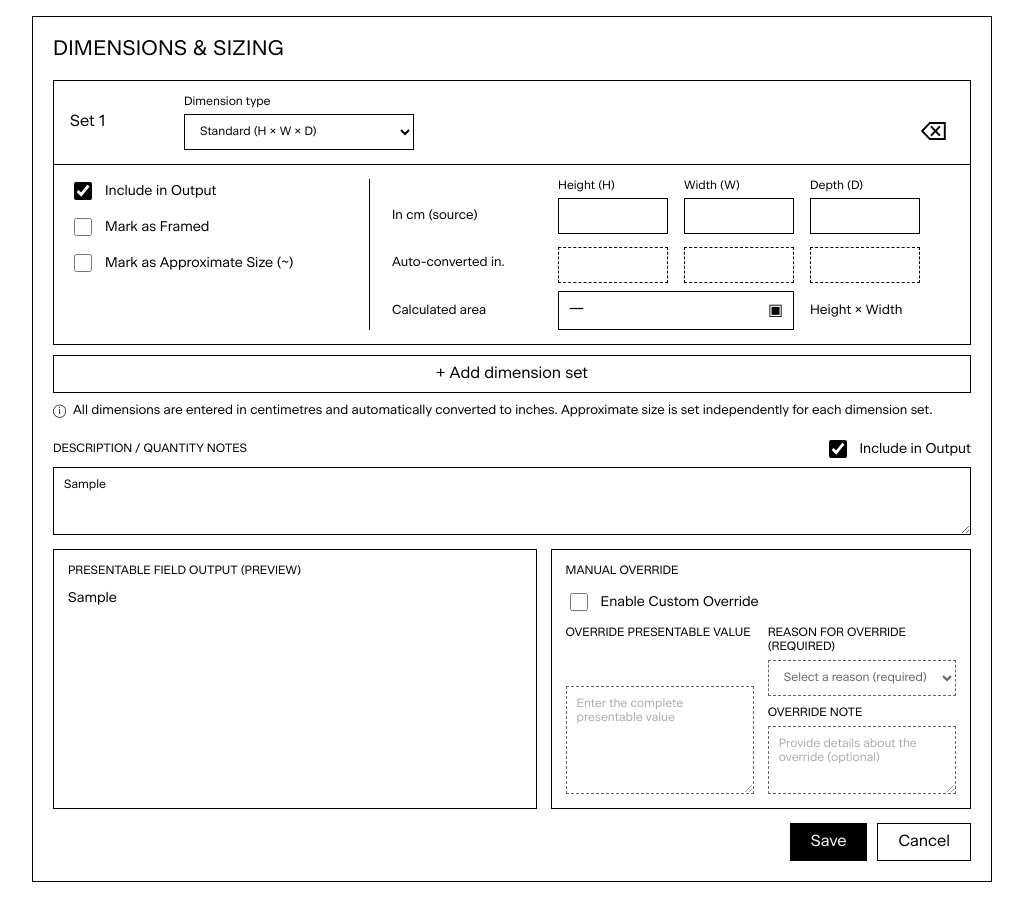
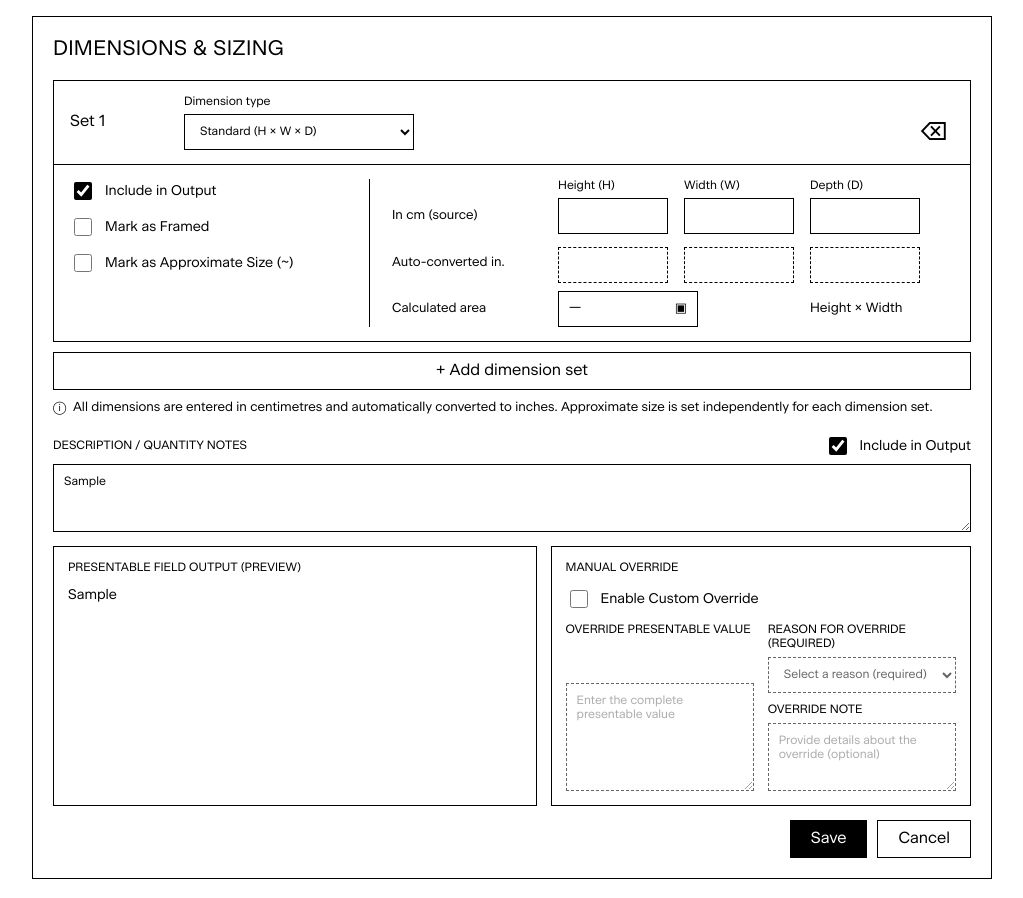
Before and after one commit to af43ww3fswf/dims, a React (Vite) app: page / in a window 1280 px wide. Both pictures are taken after typing "Sample" into the empty fields and a click on the button "+ Add dimension set". Shown: the whole page, without its empty margins (128-1151 px from the left). Built offline with nearby package versions, Linux system fonts and the light colour scheme.

Commit message:
Make area output m2/ft2, smaller box, readonly inputs unselectable

```diff
--- a/src/App.jsx
+++ b/src/App.jsx
@@ -35,6 +35,7 @@ function Field({ label, value, onChange, readOnly = false, placeholder = "" }) {
         value={value}
         placeholder={placeholder}
         readOnly={readOnly}
+        tabIndex={readOnly ? -1 : 0}
         onChange={readOnly ? undefined : (e) => onChange(e.target.value)}
       />
     </label>
--- a/src/dimensions.mjs
+++ b/src/dimensions.mjs
@@ -75,8 +75,11 @@ export function calculateAreaCm2(set) {
 export function formatArea(set) {
   const areaCm2 = calculateAreaCm2(set);
   if (areaCm2 === null) return "—";
-  const areaIn2 = areaCm2 / 6.4516;
-  return `${areaCm2.toLocaleString("en-GB", { maximumFractionDigits: 1 })} cm² | ${areaIn2.toLocaleString("en-GB", { maximumFractionDigits: 1 })} in²`;
+
+  const areaM2 = areaCm2 / 10000;
+  const areaFt2 = areaCm2 / 929.0304;
+
+  return `${areaM2.toLocaleString("en-GB", { maximumFractionDigits: 2 })} m² | ${areaFt2.toLocaleString("en-GB", { maximumFractionDigits: 2 })} ft²`;
 }
 
 function compact(values) {
--- a/src/styles.css
+++ b/src/styles.css
@@ -55,10 +55,10 @@ select:focus, input:focus, textarea:focus, button:focus-visible { outline: 2px s
 
 .measurement-grid { display: grid; grid-template-columns: 150px repeat(3, minmax(80px, 110px)); align-items: end; gap: 8px 16px; justify-content: start; }
 .field { display: grid; gap: 5px; font-size: 12px; font-weight: 600; }
-.field input[readonly] { background: #fff; color: #000; border-style: dashed; }
+.field input[readonly] { background: #fff; color: #000; border-style: dashed; pointer-events: none; }
 .row-label { font-size: 13px; font-weight: 600; align-self: center; }
 .row-label.source { align-self: end; padding-bottom: 10px; }
-.area-output { grid-column: 2 / span 2; min-height: 36px; padding: 8px 10px; background: #fff; border: 1px solid #000; border-radius: 0; display: flex; justify-content: space-between; }
+.area-output { grid-column: 2 / span 2; justify-self: start; width: max-content; min-width: 140px; gap: 20px; font-size: 13px; min-height: 36px; padding: 8px 10px; background: #fff; border: 1px solid #000; border-radius: 0; display: flex; justify-content: space-between; }
 .formula { align-self: center; color: #000; }
 
 .add-set, .primary, .secondary { border-radius: 0; min-height: 38px; padding: 0 20px; cursor: pointer; }
```
Also changed, not shown: 1 other file (tests, documents, lock files or other folders).
